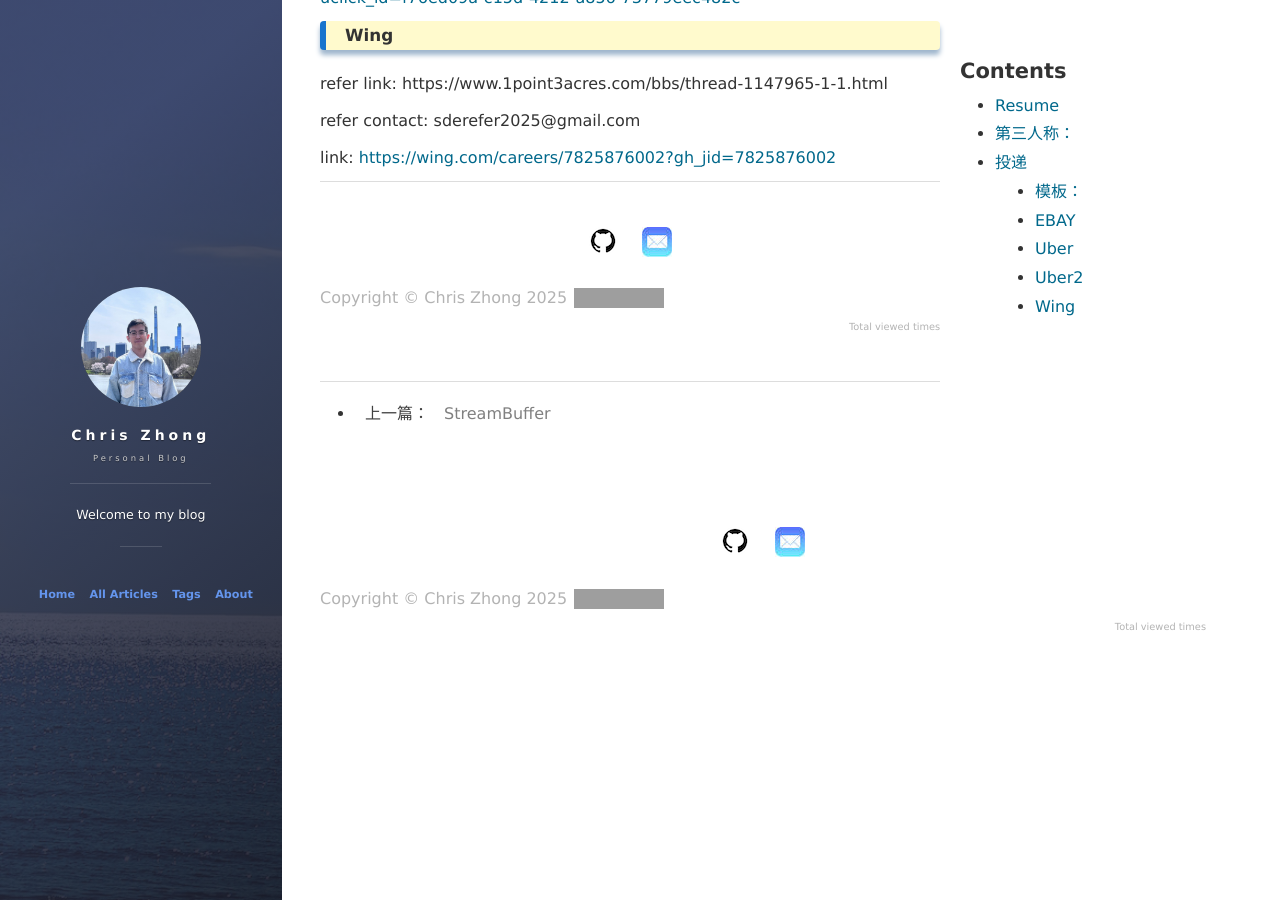
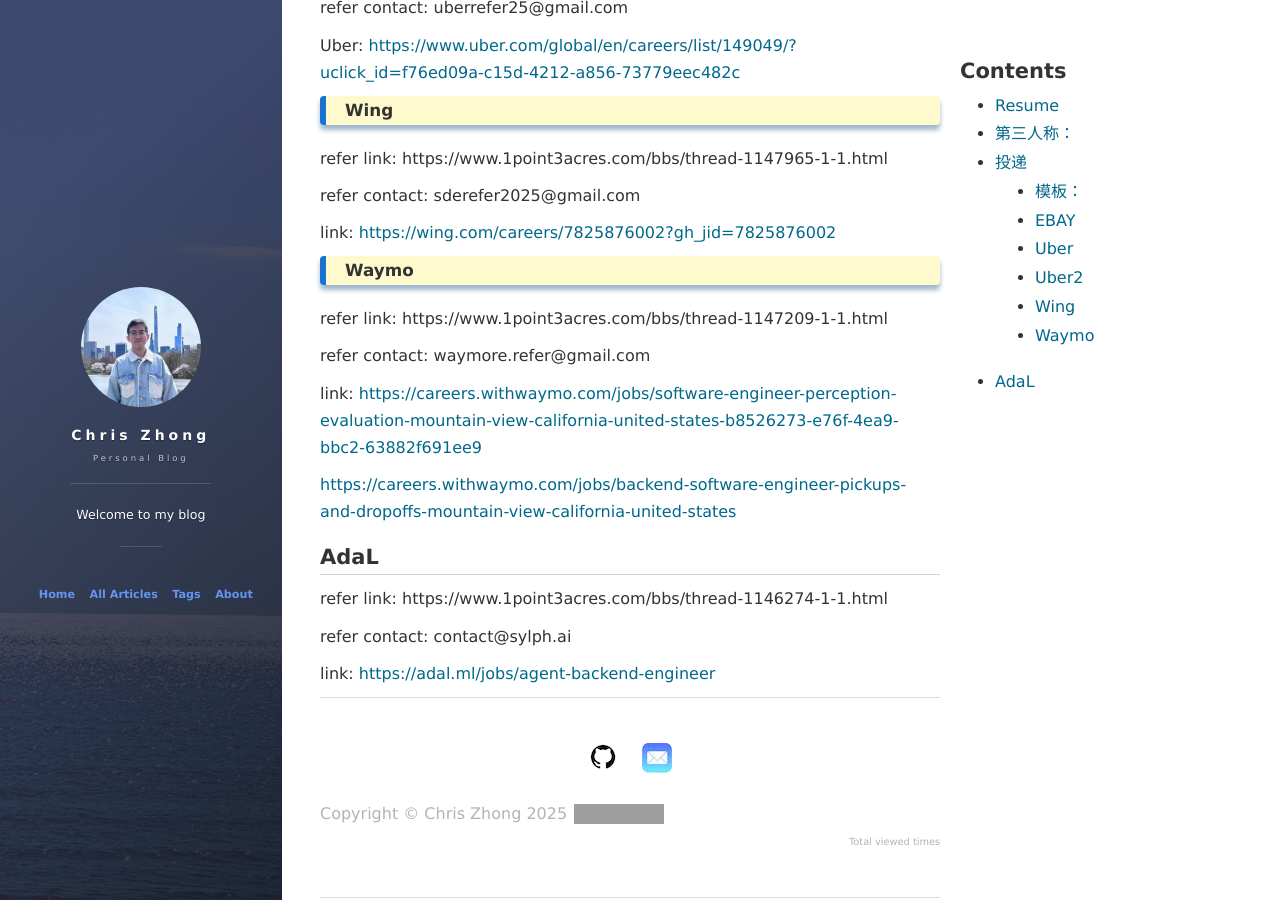
Before and after one commit to ChrisZZhong/chriszzhong.github.io, a Jekyll site: the page built from _posts/2025-09-29-new-loop.md, in a window 1280 px wide and 900 px high, scrolled down 1569 px. Built offline with Jekyll 4.4.1, drawn with Linux system fonts in a browser that asks for light colours; nearby versions of some CDN libraries; our own code applies the rules of GitHub Pages for plain Markdown files; comment, search, counter and statistics services are not loaded; grey boxes are pictures that could not be loaded.

Commit message:
Update 2025-09-29-new-loop.md

```diff
--- a/_posts/2025-09-29-new-loop.md
+++ b/_posts/2025-09-29-new-loop.md
@@ -62,3 +62,22 @@
 refer contact: sderefer2025@gmail.com
 
 link: [https://wing.com/careers/7825876002?gh_jid=7825876002](https://wing.com/careers/7825876002?gh_jid=7825876002)
+
+### Waymo
+
+refer link: https://www.1point3acres.com/bbs/thread-1147209-1-1.html
+
+refer contact: waymore.refer@gmail.com
+
+link: [https://careers.withwaymo.com/jobs/software-engineer-perception-evaluation-mountain-view-california-united-states-b8526273-e76f-4ea9-bbc2-63882f691ee9](https://careers.withwaymo.com/jobs/software-engineer-perception-evaluation-mountain-view-california-united-states-b8526273-e76f-4ea9-bbc2-63882f691ee9)
+
+[https://careers.withwaymo.com/jobs/backend-software-engineer-pickups-and-dropoffs-mountain-view-california-united-states](https://careers.withwaymo.com/jobs/backend-software-engineer-pickups-and-dropoffs-mountain-view-california-united-states)
+
+
+## AdaL
+
+refer link: https://www.1point3acres.com/bbs/thread-1146274-1-1.html
+
+refer contact: contact@sylph.ai
+
+link: [https://adal.ml/jobs/agent-backend-engineer](https://adal.ml/jobs/agent-backend-engineer)
```
